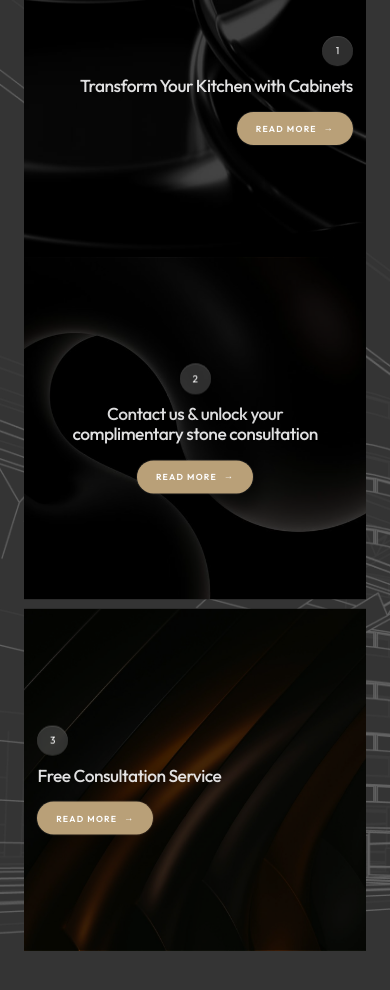
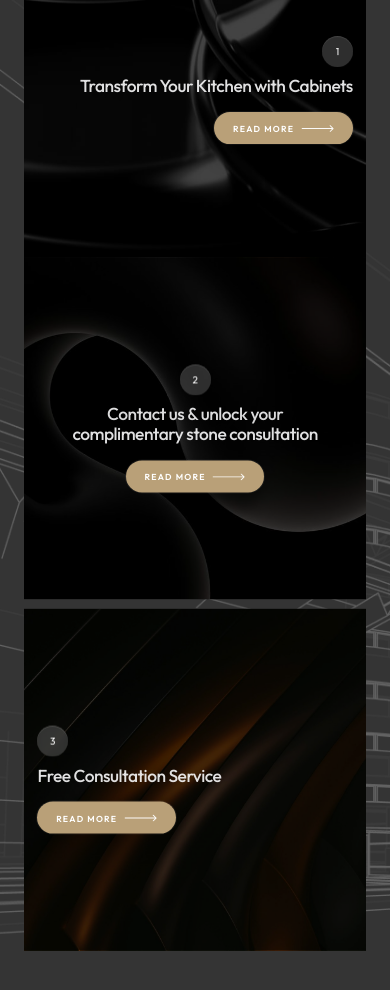
Before and after one commit to ebru-boyaci/stone-space-florida, a React (Vite) app: page / in a window 390 px wide. Shown: the part 5580-6570 px from the top of the page. Built offline with nearby package versions, Linux system fonts and the light colour scheme.

Commit message:
Refactor FeatureValueGrid and ServicesJourneySection components to utilize WebflowArrowIcon for improved navigation, enhancing visual consistency and responsiveness in service navigation elements.

```diff
--- a/src/components/FeatureValueGrid.tsx
+++ b/src/components/FeatureValueGrid.tsx
@@ -1,6 +1,7 @@
 import { useRef, useState } from "react";
 import { motion } from "motion/react";
 
+import { WebflowArrowIcon, webflowNavFlip } from "@/components/WebflowArrowIcon";
 import imgCabinet from "@assets/services/cabinet-installation.png";
 import imgCountertops from "@assets/services/countertop-installation.png";
 import imgKitchenDesign from "@assets/services/3D-kitchen-design.png";
@@ -16,9 +17,6 @@ type ServiceCard = {
   src: string;
   alt: string;
 };
-
-/** `true`: Arrow.svg varsayılan → sağa bakar (geri için çevir). `false`: varsayılan ← sola (ileri için çevir). */
-const WEBFLOW_ARROW_POINTS_RIGHT = false;
 
 const SERVICES: ServiceCard[] = [
   {
@@ -111,34 +109,6 @@ function IconArrowUpRight({ className }: { className?: string }) {
   );
 }
 
-/** Webflow Arrow.svg — `flip` ile yatay çevir (hangi butonda gerektiği `WEBFLOW_ARROW_POINTS_RIGHT` ile seçilir). */
-function ServiceNavArrowIcon({
-  className,
-  flip,
-}: {
-  className?: string;
-  flip: boolean;
-}) {
-  return (
-    <svg
-      viewBox="0 0 36 8"
-      fill="none"
-      xmlns="http://www.w3.org/2000/svg"
-      className={className}
-      aria-hidden
-      style={{
-        transform: flip ? "scaleX(-1)" : "none",
-        transformOrigin: "center",
-      }}
-    >
-      <path
-        d="M0.902584 3.41988C0.707321 3.61515 0.707321 3.93173 0.902584 4.12699L4.08456 7.30897C4.27983 7.50423 4.59641 7.50423 4.79167 7.30897C4.98693 7.11371 4.98693 6.79713 4.79167 6.60186L1.96325 3.77344L4.79167 0.94501C4.98693 0.749748 4.98693 0.433166 4.79167 0.237904C4.59641 0.0426414 4.27983 0.0426414 4.08456 0.237904L0.902584 3.41988ZM35.1973 3.27344L1.25614 3.27344V4.27344L35.1973 4.27344V3.27344Z"
-        fill="currentColor"
-      />
-    </svg>
-  );
-}
-
 function ServiceScrollNavButton({
   direction,
   onClick,
@@ -178,10 +148,8 @@ function ServiceScrollNavButton({
           />
         </g>
       </svg>
-      <ServiceNavArrowIcon
-        flip={
-          WEBFLOW_ARROW_POINTS_RIGHT ? direction === "prev" : direction === "next"
-        }
+      <WebflowArrowIcon
+        flip={webflowNavFlip(direction)}
         className="relative z-10 h-[6px] w-[27px] max-w-[55%] text-white group-hover:text-white sm:h-[7px] sm:w-[31px] md:h-[8px] md:w-[36px]"
       />
     </button>
--- a/src/components/ServicesJourneySection.tsx
+++ b/src/components/ServicesJourneySection.tsx
@@ -1,3 +1,5 @@
+import { WebflowArrowIcon, webflowForwardFlip } from "@/components/WebflowArrowIcon";
+
 import bg from "@assets/bg.png";
 import serviceBg1 from "@assets/bg1.png";
 import serviceBg2 from "@assets/bg2.png";
@@ -54,9 +56,10 @@ function ServiceCardPitch({
       <h3 className={pitchTitle}>{title}</h3>
       <a href="#contact" className={`${ctaButton} ${ctaAlign}`}>
         {ctaLabel}
-        <span aria-hidden className="text-[1.08em] font-medium text-white/95">
-          →
-        </span>
+        <WebflowArrowIcon
+          flip={webflowForwardFlip()}
+          className="relative top-[0.06em] inline-block h-[0.85em] w-auto shrink-0 text-white/95 sm:h-[0.82em]"
+        />
       </a>
     </div>
   );
--- /dev/null
+++ b/src/components/WebflowArrowIcon.tsx
@@ -0,0 +1,42 @@
+/**
+ * Webflow `Arrow.svg` (662fa828…) — tek kaynak.
+ * `WEBFLOW_ARROW_POINTS_RIGHT`: ham SVG’nin sağa mı sola mı baktığı (nav flip mantığı).
+ */
+export const WEBFLOW_ARROW_POINTS_RIGHT = false;
+
+export function WebflowArrowIcon({
+  className,
+  flip,
+}: {
+  className?: string;
+  flip: boolean;
+}) {
+  return (
+    <svg
+      viewBox="0 0 36 8"
+      fill="none"
+      xmlns="http://www.w3.org/2000/svg"
+      className={className}
+      aria-hidden
+      style={{
+        transform: flip ? "scaleX(-1)" : "none",
+        transformOrigin: "center",
+      }}
+    >
+      <path
+        d="M0.902584 3.41988C0.707321 3.61515 0.707321 3.93173 0.902584 4.12699L4.08456 7.30897C4.27983 7.50423 4.59641 7.50423 4.79167 7.30897C4.98693 7.11371 4.98693 6.79713 4.79167 6.60186L1.96325 3.77344L4.79167 0.94501C4.98693 0.749748 4.98693 0.433166 4.79167 0.237904C4.59641 0.0426414 4.27983 0.0426414 4.08456 0.237904L0.902584 3.41988ZM35.1973 3.27344L1.25614 3.27344V4.27344L35.1973 4.27344V3.27344Z"
+        fill="currentColor"
+      />
+    </svg>
+  );
+}
+
+/** Servis önceki / sonraki butonları için flip. */
+export function webflowNavFlip(direction: "prev" | "next"): boolean {
+  return WEBFLOW_ARROW_POINTS_RIGHT ? direction === "prev" : direction === "next";
+}
+
+/** CTA “ileri” oku (sağa). */
+export function webflowForwardFlip(): boolean {
+  return !WEBFLOW_ARROW_POINTS_RIGHT;
+}
```
